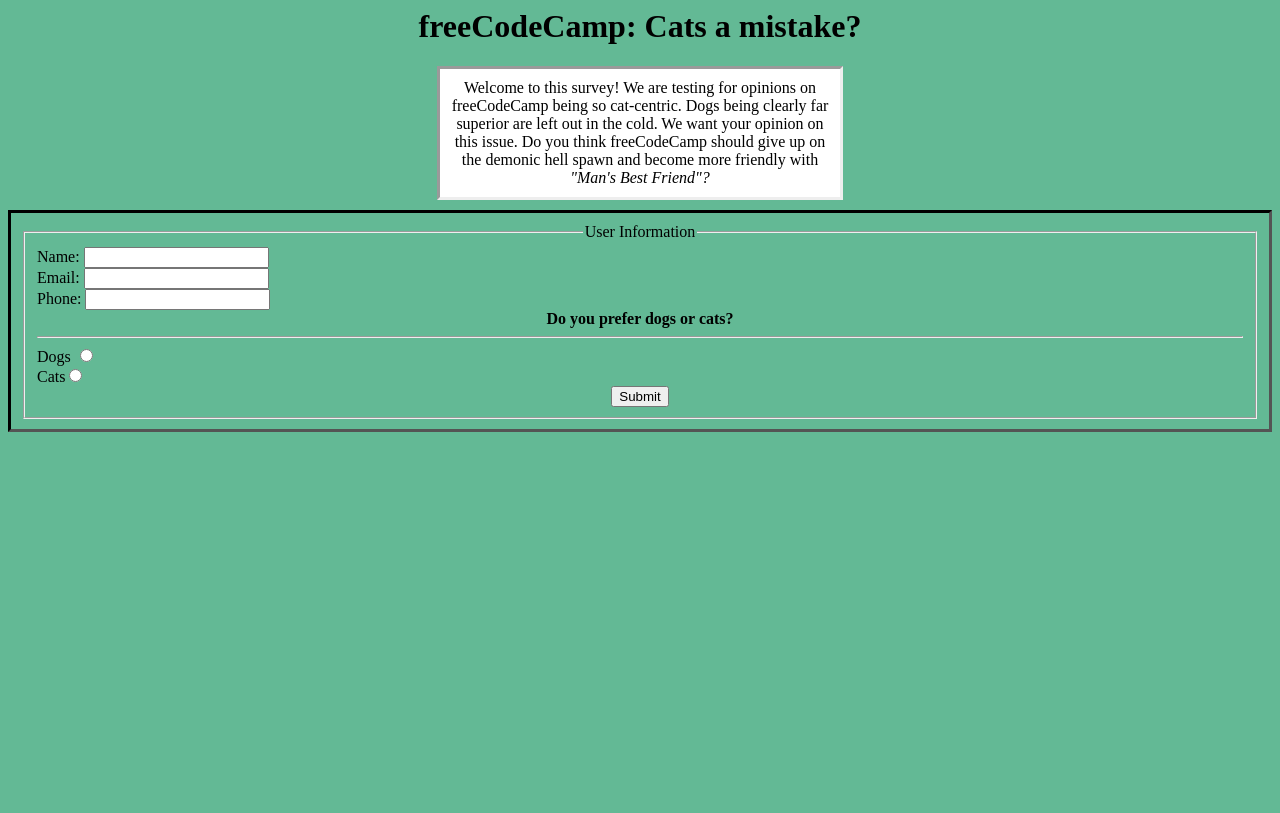
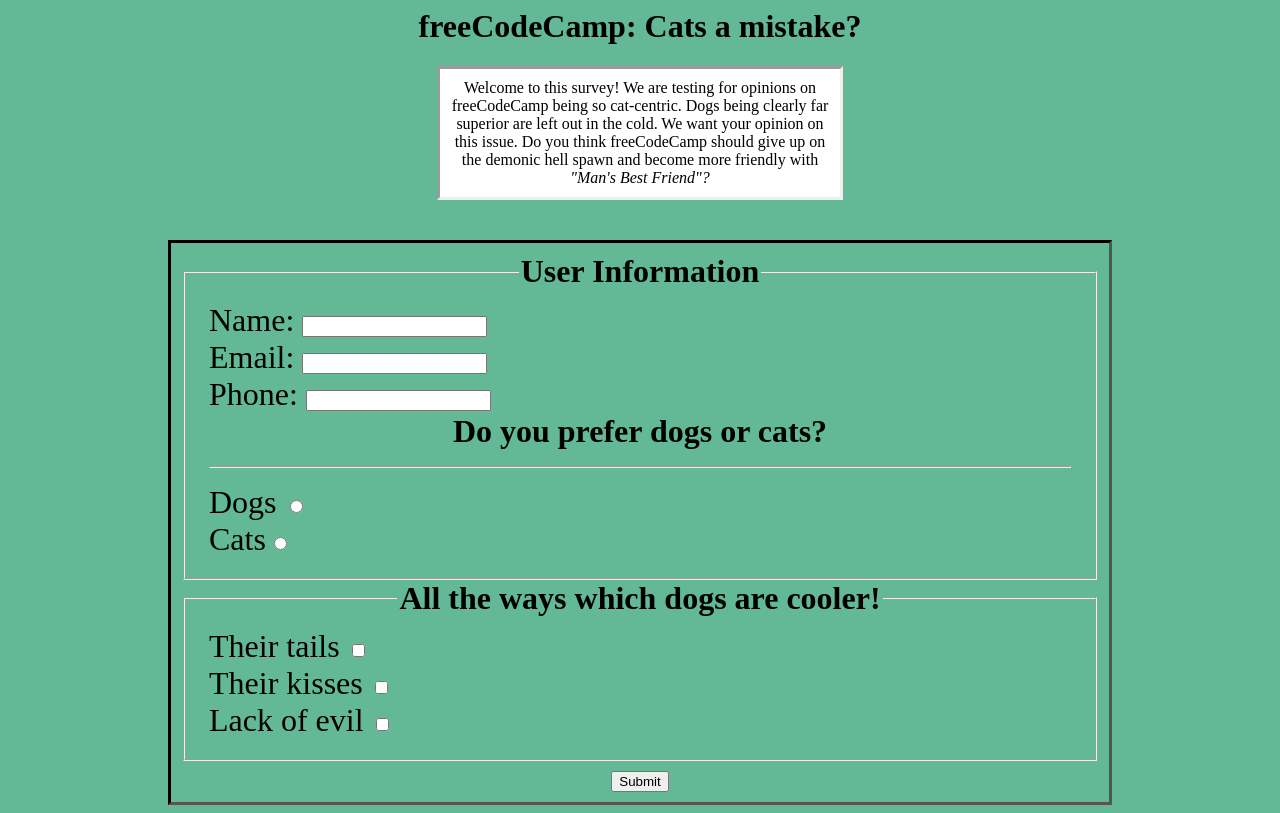
Before and after one commit to Calerid/My_freeCodeCamp_Projects, a plain HTML site: page survey_page/index.html in a window 1280 px wide. Drawn offline with Linux system fonts and the light colour scheme; a script that the page names is missing.

Commit message:
Added checboxes, formatted legends, altered margins, & font size

```diff
--- a/survey_page/index.html
+++ b/survey_page/index.html
@@ -16,7 +16,7 @@
         </div>
     <form action="survey-form">
         <fieldset>
-                 <legend>User Information</legend>
+                <legend><b>User Information</b></legend>
                 <label for="name" id="name-label">Name:
                 <input name="name" type="text"></label>
                 <label name="email" id="email-label">Email:
@@ -29,8 +29,17 @@
                 <input type="radio" name="dogs" id="dogs"></label>
                 <label for="cats">Cats
                 <input type="radio" name="cats" id="cats"></label>
-                <input type="submit" value="Submit">
             </fieldset>
+        <fieldset>
+            <legend><b>All the ways which dogs are cooler!</b></legend>
+            <label for="tails">Their tails
+            <input type="checkbox" name="tails" id=""></label>
+            <label for="kisses">Their kisses
+            <input type="checkbox" name="kisses" id=""></label>
+            <label for="nEvil">Lack of evil
+            <input type="checkbox" name="nEvil" id=""></label>
+        </fieldset>
+        <input type="submit" value="Submit">
         </form>
 </div>
 </body>
--- a/survey_page/style.css
+++ b/survey_page/style.css
@@ -19,12 +19,18 @@ form{
     margin: 10px 20vw 0 20vw;
     text-align: center;
     padding: 10px;
-    margin-left: auto;
-    margin-right: auto;
+    margin-left: 20vh;
+    margin-right: 20vh;
+    margin-top: 5vh;
+    font-size: 2em;
 }
 label{
     display: block;
     text-align: start;
+}
+input[type="submit"]{
+    margin-top: 10px;;
+
 }
 #cats{
     margin-left: auto;
```
